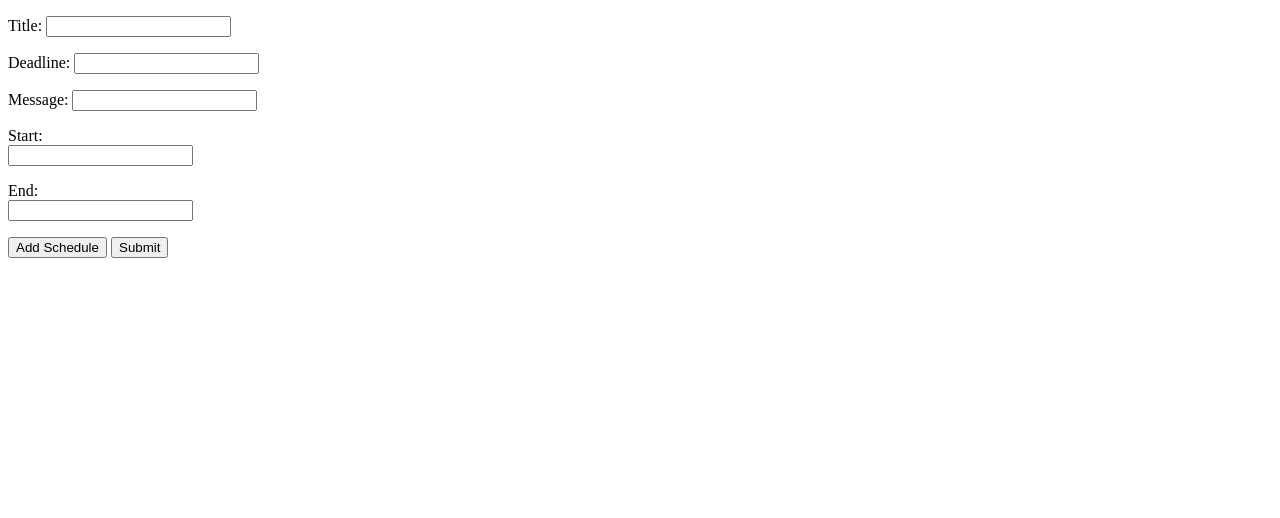
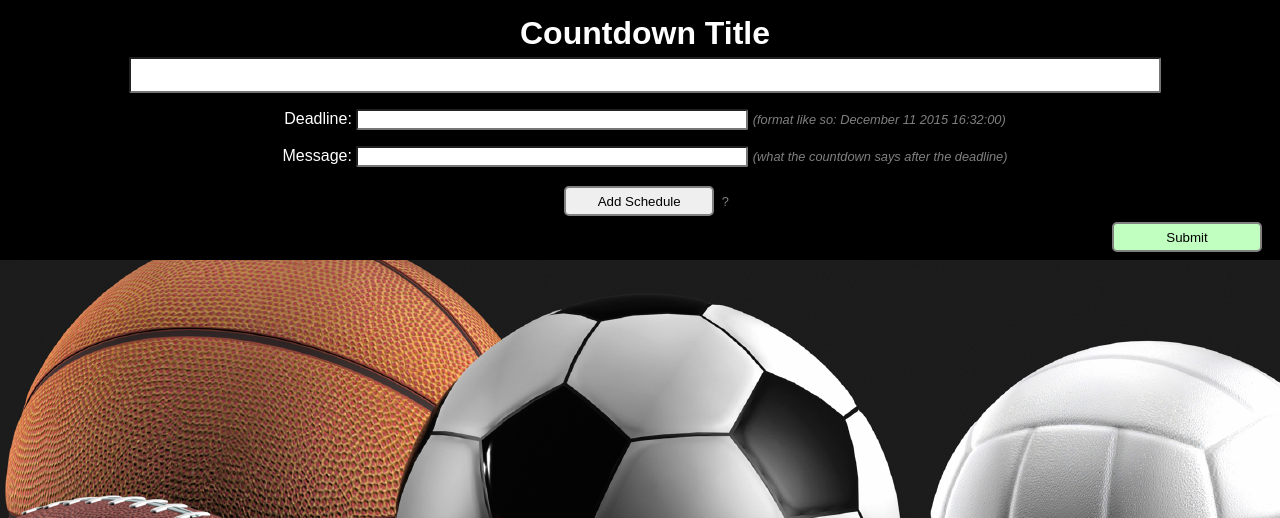
Before and after one commit to Yojim6o/countdown_app, a PHP site: page /manager/index.php in a window 1280 px wide. Shown: the top 518 px of the page. Run offline with PHP 8.4, Linux system fonts and the light colour scheme; data that the repository does not hold is empty.

Commit message:
prepare for production

```diff
--- a/css/style.css
+++ b/css/style.css
@@ -1,5 +1,5 @@
 .container {
-	background-color: #5e5e5e;
+	background-image: url("background.jpg");
 	width: 680px;
 }
 div, span, h1, p {
--- a/manager/css/style.css
+++ b/manager/css/style.css
@@ -1,39 +1,149 @@
-div {
-/*	border: 1px solid red;*/
+/*////// GENERAL STYLING //////*/
+body {
+	font-family: Arial, Helvetica, sans-serif;
+	padding-top: 270px;
+	background-image: url("background.jpg");
+	background-position: center 150px;
+	background-attachment: fixed;
+
 }
-header, footer, .page-title, .create-button, .title, .size {
+input {
+	border-radius: 2px
+}
+h1 {
+	margin: 10px 0px 5px 0px;
 	text-align: center;
 }
-button {
+em {
+	font-size: 80%;
+	color: gray;
+}
+strong {
+	font-size: 120%;
+	color: gray;
+}
+/*div  {
+	border: 1px solid red;
+}*/
+
+
+
+/*////// BUTTON STYLING ///////*/
+button, .button {
     border: 2px solid gray;
     border-radius: 5px;
     width: 150px;
     height: 30px;
+    margin: 3px 3px 3px 3px;
 }
-button:active, button:focus {
-    border: 2px solid yellow;
+button:active, button:focus, .button:active, .button:focus {
+    border: 2px solid #00FA9A;
     border-radius: 5px;
     width: 150px;
     height: 30px;
 }
-.master {
-	/*top right bottom left*/
-	margin: 0px 10% 0px 10%;
+.submitButton {
+	text-align: right;
+	margin-right: 20px;
+}
+.button-row {
+	text-align: right;
+	display: inline;
+}
+#submit, #save{
+	background-color: #C1FFC1;
+}
+#delete {
+	background-color: #fb6e6e;
+}
+
+
+/*///// HEADER STYLING /////*/
+.header {
+	background-color: black;
+	color: white;
+	position: fixed;
+	width: 100%;
+	top: 0px;
+	left: 0px;
+	z-index: 1;
+	text-align: center;
+	padding: 5px 5px 5px 5px;
 }
 .title {
-	margin-top: 20px;
-}
-.title input {
 	width: 80%;
 	height: 30px;
+	text-align: center;
+	font-size: 20px;
 }
-.right {
-	text-align: right;
+.deadline, .message {
+	width: 30%;
 }
-.preview {
-	width: 35%;
-	height: 300px;
+.ts {
+	width: 200px;
+	border: 1px solid gray;
+	display: inline-block;
 }
-.hexicodes p {
-	font-size: 80%
+.timespan-delete, .timespan-delete:focus, .timespan-delete:active {
+	width: 20px;
+	height: 20px;
+	background-color: gray;
+	border-radius: 0px;
+	border: none;
+	position: relative;
+	left: 90px;
+	top: -4px;
+	color: white;
 }
+.timespan {
+	position:relative; width:200px;
+}
+.content {
+	margin: 0px 10% 0px 10%;
+	text-align: center;
+}
+
+/*/// POP UP MESSAGE ///*/
+.scheduleTool {
+	position: relative;
+	font-size: 80%;
+	display: inline-block;
+	text-align: left;
+}
+.anchor {
+	text-decoration: none;
+	color: gray;
+}
+.anchor:hover + .helptool{
+	text-decoration: none;
+    display:block !important;
+    z-index:10;
+}
+.helptool {
+    display:none;
+    color:#000;
+    position:absolute;
+    top: 10px;
+	border: 1px solid gray;
+	background-color: white;
+	padding: 7px 7px 7px 7px;
+	width: 150px;
+	box-shadow: 10px 10px 5px black;
+}
+
+/*//// EXISTING COUNTDOWN STYLING ////*/
+.delete {
+	background-image:url(http://ezpro.co/blog/wp-content/uploads/2014/12/red-delete-button.jpg);
+	background-size:100%;
+	background-position:center center;
+	background-color:red;
+	color: transparent;
+	border:none;
+	position: absolute;
+	right:0px;
+	top: 3%;
+}
+.content {
+	background: rgba(255,255,255,0.8);
+	padding: 5px 5px 5px 5px;
+}
--- a/manager/index.php
+++ b/manager/index.php
@@ -11,36 +11,26 @@
 <!DOCTYPE html>
 <html>
 <head>
-	<title>database</title>
-	<style>
-	.timespan{position:relative; width:200px;}
-	.delete{
-		background-image:url(http://ezpro.co/blog/wp-content/uploads/2014/12/red-delete-button.jpg);
-		background-size:100%;
-		background-position:center center;
-		background-color:red;
-		color: transparent;
-		border:none;
-		position: absolute;
-		right:0px;
-		top: 50%;
-	}
-	</style>
+	<title>countdown maker</title>
+	<link rel="stylesheet" href="./css/style.css" />
 </head>
 <body>
-	<div>
+	<div class="header">
 		<form action="demo.php" method="post" />
-			<p>Title: <input type="text" name="title" /></p>
-			<p>Deadline: <input type="text" name="deadline" /></p>
-			<p>Message: <input type="text" name="message" /></p>
-			<div id="schedule_0">
-				<div class="timespan">
-					<p>Start: <input type="text" name="start[]" /></p>
-					<p>End: <input type="text" name="end[]" /></p>
+			<h1>Countdown Title</h1><input class="title" type="text" name="title" />
+			<p>Deadline: <input class="deadline" type="text" name="deadline" /> <em>(format like so: December 11 2015 16:32:00)</em></p>
+			<p>Message: <input class="message" type="text" name="message" /> <em>(what the countdown says after the deadline)</em></p>
+			<div id="schedule"></div>
+			<div class="button-row">
+				<button onClick="addSchedule()" type="button">Add Schedule</button>
+				<div class="scheduleTool">
+					<a href="" class="anchor">?</a>
+					<p class="helptool">A Schedule allows you to determine the timespan of when a countdown is active.  You can add multiple schedules so that when one expires, the next one will activate. Leave the "Deadline" and "Message" fields blank if you use this feature.</p>
 				</div>
 			</div>
-			<button id="but" onClick="addSchedule('0')" type="button">Add Schedule</button>
-			<input name="submit" type="submit" value="Submit" />
+			<div class="submitButton">
+				<input class="button" id="submit" name="submit" type="submit" value="Submit" />
+			</div>
 		</form>
 	</div>
 
@@ -49,6 +39,8 @@
 		$sql = "SELECT * FROM demo";
 		$res = mysqli_query($link,$sql);
 		$i = 1;
+
+		echo "<div class='master'>";
 
 		//while there are rows in demo
 		while ($row = mysqli_fetch_array($res)) {
@@ -64,12 +56,12 @@
 			$resSched = mysqli_query($link,$sqlSched);
 
 			//display top of form
-			echo "<hr>";
+			echo "<div class='content'>";
 			echo "<p>Countdown ID: ".$id."</p>";
 			echo "<form action='demo.php' method='post' />";
-			echo "<p>Title: <input type='text' name='title' value='$title' /></p>";
-			echo "<p>Deadline: <input type='text' name='deadline' value='$deadline' /></p>";
-			echo "<p>Message: <input type='text' name='message' value='$message' /></p>";
+			echo "<p>Title: <input class='title' type='text' name='title' value='$title' /></p>";
+			echo "<p>Deadline: <input class='deadline' type='text' name='deadline' value='$deadline' /></p>";
+			echo "<p>Message: <input class='message' type='text' name='message' value='$message' /></p>";
 			echo "<div id='schedule_".$i."' >";
 			$k = 0;
 			//while there are rows in schedule
@@ -77,16 +69,15 @@
 
 				//set variables for parameters in schedule
 				$pid = $rowSched['ID'];
-				// $idSched = $rowSched['ID'];
 				$start_end = explode(',', $rowSched['schedule']);
 				$start = $start_end[0];
 				$end = $start_end[1];
 
 				//generate and start and end tag for each schedule
-				echo "<div class='timespan'>";
+				echo "<div class='timespan ts'>";
 				echo "<input name='sche_id[]' value='$pid' style='display: none' />";
-				echo "<p>Start: <input type='text' name='start[]' value='$start' /></p>";
-				echo "<p>End: <input type='text' name='end[]' value='$end' /></p>";
+				echo "<p>Start Time: <input type='text' name='start[]' value='$start' /></p>";
+				echo "<p>End Time: <input type='text' name='end[]' value='$end' /></p>";
 				echo "<input class='delete' type='submit' name='remove_sched' value='$k'/>";
 				echo "</div>";
 				$k++;
@@ -95,22 +86,39 @@
 			//generate the buttons in the view for each countdown
 			echo "</div>";
 			echo "<input name='id' value='$id' style='display: none' />";
-			echo "<input style='background-color:green; border:none' type='submit' name='add_sched' value='+'/>";
-			echo "<input name='edit' type='submit' value='Edit' />";
-			echo "<input name='delete' type='submit' value='Delete' />";
-			echo "</form></br>";
+			echo "<input class='button' type='submit' name='add_sched' value='Add Schedule'/>";
+			echo "<div class='button-row'>";
+			echo "<div class='deleteButton'>";
+			echo "<input id='delete' class='button' name='delete' type='submit' value='Delete Countdown' />";
+			echo "</div>";
+			echo "<div class='saveButton'>";
+			echo "<input id='save' class='button' name='edit' type='submit' value='Save Changes' />";
+			echo "</div>";
+			echo "</div>";
+			echo "</form></div><br>";
 			$i++;
 		}
+
+		echo "</div>";
 	?>
 	<script>
 
-		var addSchedule = function(e){
-			var schedule = document.getElementById("schedule_"+e);
+		var t = 0;
+		var addSchedule = function(){
+			var schedule = document.getElementById("schedule");
 			var timespan = document.createElement("div");
-			timespan.className = 'timespan';
-			timespan.innerHTML = "<p>Start: <input type='text' name='start[]' /></p>"
-				+ "<p>End: <input type='text' name='end[]'' /></p>";
+			timespan.id = 'timespan_'+t;
+			timespan.className = 'ts';
+			timespan.innerHTML = "<button class='timespan-delete' onClick=deleteTimespan(" + t + ") type='button'>X</button>"
+				+ "<p>Start Time: <input type='text' name='start[]' /></p>"
+				+ "<p>End Time: <input type='text' name='end[]' /></p>";
 			schedule.appendChild(timespan);
+			t++;
+		}
+
+		var deleteTimespan = function(e) {
+			var timespan = document.getElementById("timespan_"+e);
+			timespan.parentNode.removeChild(timespan);
 		}
 	</script>
 </body>
--- a/manager/js/results.json
+++ b/manager/js/results.json
@@ -1 +1 @@
-var countdowns = {"188":{"id":"188","title":"NORTH VS SOUTH","deadline":"December 22 2015 17:36:00","message":"","schedule":[]},"189":{"id":"189","title":"KICKOFF","deadline":"","message":null,"schedule":[{"start":"December 20 2015 18:00:00","end":"December 25 2015 18:00:00"}]},"190":{"id":"190","title":"","deadline":"","message":"","schedule":[{"start":"","end":""},{"start":"","end":""}]}}
+var countdowns = []
```
Also changed, not shown: index.html (+6 -29 lines), manager/mockup/css/style.css (added, +39 -0 lines), timer.js (added, +46 -0 lines), manager/css/background.jpg (added).
